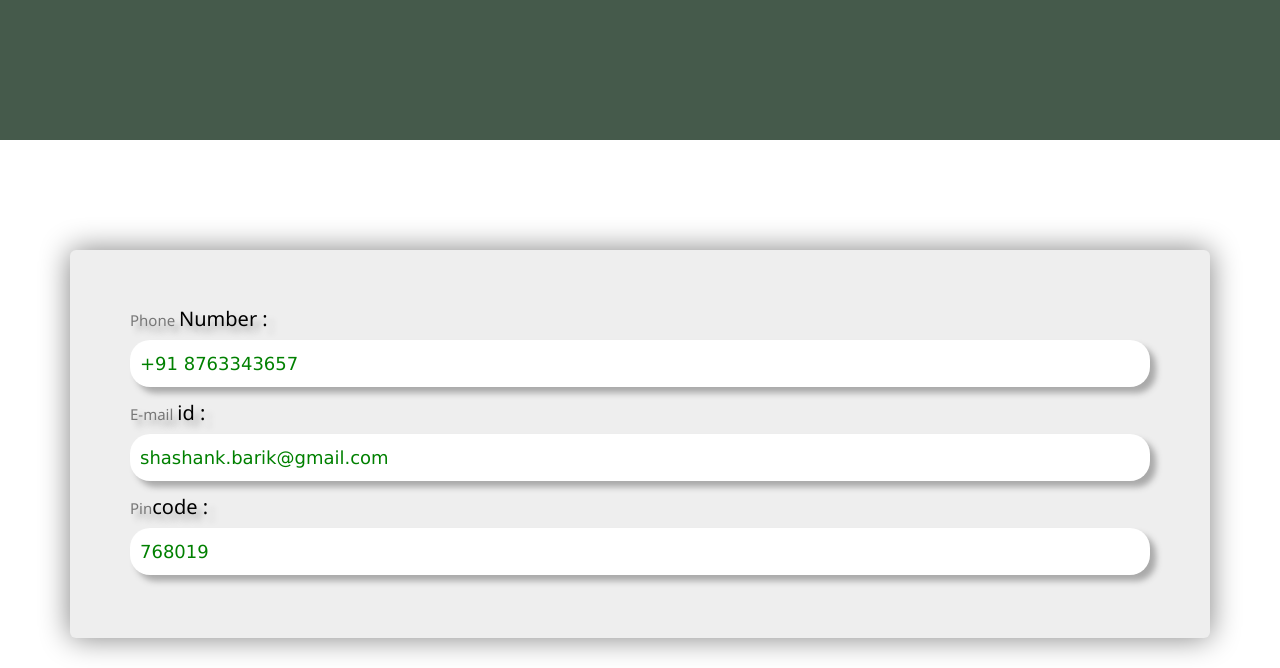
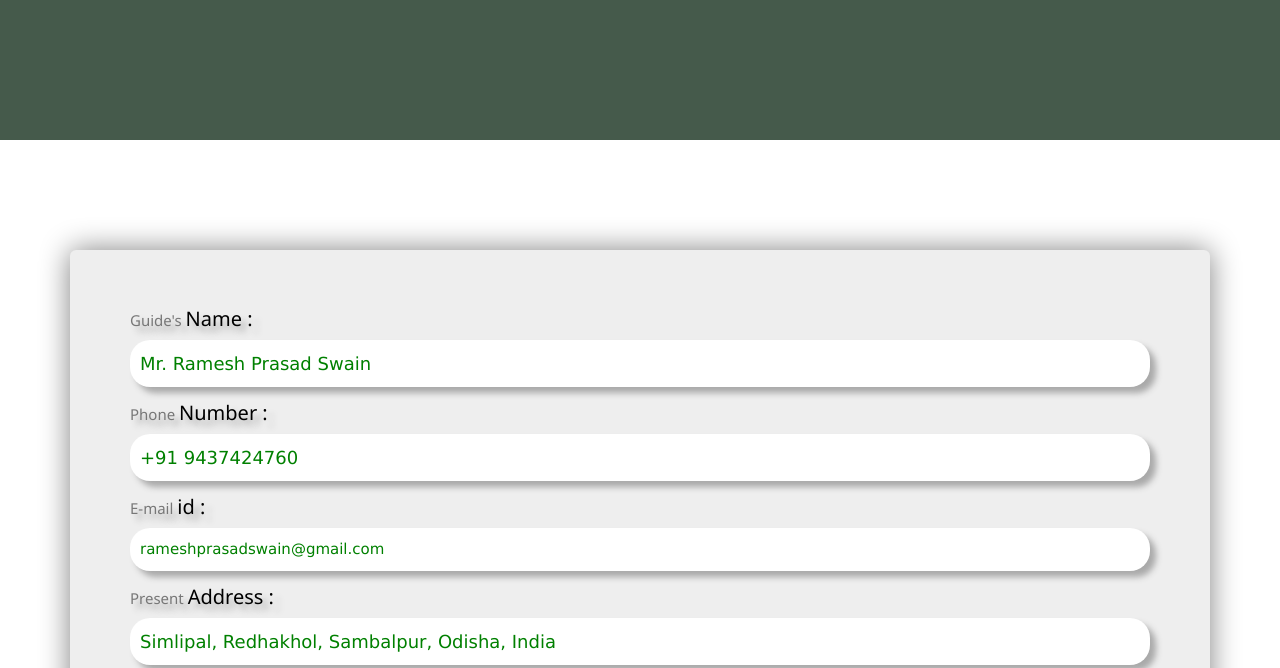
Before and after one commit to BarikBabu/bhimamandali, a plain HTML site: page contact.html in a window 1280 px wide. Shown: the part 284-952 px from the top of the page. Drawn offline with nearby package versions, Linux system fonts and the light colour scheme; a web font is replaced by a local one.

Commit message:
Update contact.html

```diff
--- a/contact.html
+++ b/contact.html
@@ -62,12 +62,16 @@
 <!-- >>>>>>>>>>>>>>>>>>>>>>>>>>>>>>>>>>>>>>>>>>>>>>>Jumbotron_for_"ProgrammingLanguage"<<<<<<<<<<<<<<<<<<<<<<<<<<<<<<<<<<<<<<<<<<<<<<<<<< -->
 <div class="container">
   <div id="shadow" class="jumbotron" >
-    <h4 style="color:#000000; text-shadow: 6px 6px 6px darkgrey;"><small>Phone </small>Number :</h4>
-	<p id="pc" >+91 8763343657</br></p>
+    <h4 style="color:#000000; text-shadow: 6px 6px 6px darkgrey;"><small>Guide's </small>Name :</h4>
+	<p id="pc" >Mr. Ramesh Prasad Swain</br></p>
+	<h4 style="color:#000000; text-shadow: 6px 6px 6px darkgrey;"><small>Phone </small>Number :</h4>
+	<p id="pc" ><a href="tel:+91 9437424760">+91 9437424760</a></p>
 	<h4 style="color:#000000; text-shadow: 6px 6px 6px darkgrey;"><small>E-mail </small>id :</h4>
-	<p id="pc" >shashank.barik@gmail.com</br></p>
-	<h4 style="color:#000000; text-shadow: 6px 6px 6px darkgrey;"><small>Pin</small>code :</h4>
-	<p id="pc" >768019</br></p>
+	<p id="pc" href="mailto:rameshprasadswain@gmail.com" style="font-size:15px;">rameshprasadswain@gmail.com</br></a></p>
+	<h4 style="color:#000000; text-shadow: 6px 6px 6px darkgrey;"><small>Present </small>Address :</h4>
+	<p id="pc" >Simlipal, Redhakhol, Sambalpur, Odisha, India</br></p>
+	<h4 style="color:#000000; text-shadow: 6px 6px 6px darkgrey;"><small>Pin </small>code :</h4>
+	<p id="pc" >768106</br></p>
 	</div>
 </div>
 
@@ -75,7 +79,7 @@
 <div>
 	<center><h2>reference<i class="material-icons" style="font-size:48px;color:#0667CE;">pin_drop</i><span style="color:orange;text-shadow: 6px 6px 6px lightgrey; font-weight: bold;">map</span></h2></center>
 	<div class="embed-responsive embed-responsive-16by9 map-container mb-4 mb-lg-0">
-       <iframe frameborder="0" scrolling="no" marginheight="0" marginwidth="0" src="https://www.google.com/maps/embed?pb=!1m18!1m12!1m3!1d43731.71943450053!2d83.86362226337155!3d21.499845324215194!2m3!1f0!2f0!3f0!3m2!1i1024!2i768!4f13.1!3m3!1m2!1s0x3a213c368309af57%3A0xdcd4d19c95624841!2sSambalpur+University+Institute+of+Information+Technology+(SUIIT)%2C+Burla!5e0!3m2!1sen!2sin!4v1519183048848"></iframe>
+       <iframe frameborder="0" scrolling="no" marginheight="0" marginwidth="0" src="https://www.google.com/maps/embed?pb=!1m18!1m12!1m3!1d3967.2566204390437!2d84.33896877110658!3d21.071689654738005!2m3!1f0!2f0!3f0!3m2!1i1024!2i768!4f13.1!3m3!1m2!1s0x3a21814771754567%3A0xfb73d6c88669fd1b!2sBus+Stand!5e0!3m2!1sen!2sin!4v1525508143886"</iframe>
     </div>
 </div>
 
```
